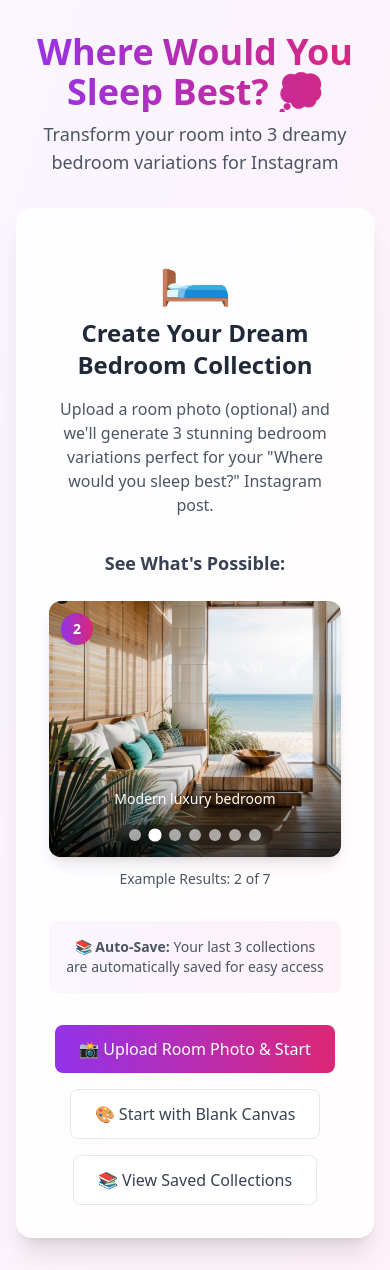
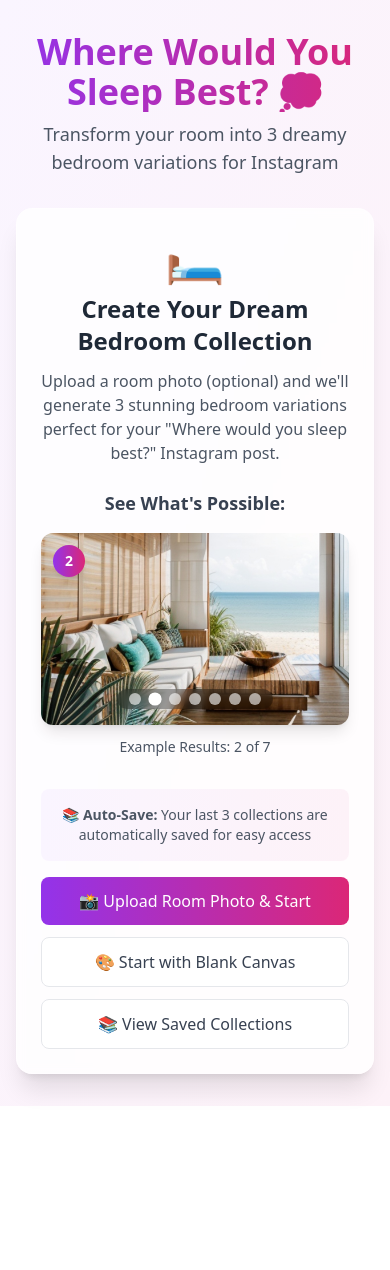
Before and after one commit to juniper285/amalgamate, a React (Vite) app: page / in a window 390 px wide. After the commit the page ends 1106 px from the top, so only its background shows below. Built offline with nearby package versions, Linux system fonts and the light colour scheme.

Commit message:
feat: modify ui

```diff
--- a/src/App.jsx
+++ b/src/App.jsx
@@ -101,44 +101,37 @@ function App() {
     {
       src: '/assets/bedroom-option-1-09eb45d2-756f-495f-b5b1-69d281b5e098.jpg',
       alt: 'Example bedroom design 1',
-      number: 1,
-      caption: 'Cozy bedroom with warm lighting'
+      number: 1
     },
     {
       src: '/assets/bedroom-option-2-1fea8d85-42ef-43bd-954e-61c7645280b8.jpg',
       alt: 'Example bedroom design 2',
-      number: 2,
-      caption: 'Modern luxury bedroom'
+      number: 2
     },
     {
       src: '/assets/bedroom-option-3-4de04b0a-4bac-4c22-acfd-36621740ede0.jpg',
       alt: 'Example bedroom design 3',
-      number: 3,
-      caption: 'Minimalist zen bedroom'
+      number: 3
     },
     {
       src: '/assets/bedroom-option-1-3853a65c-146e-4661-8f92-6104ffaa4bcd.jpg',
       alt: 'Example bedroom design 4',
-      number: 1,
-      caption: 'Fantasy magical bedroom'
+      number: 1
     },
     {
       src: '/assets/bedroom-option-1-404d235a-1998-4685-be3b-870be32451bf.jpg',
       alt: 'Example bedroom design 5',
-      number: 1,
-      caption: 'Tropical paradise bedroom'
+      number: 1
     },
     {
       src: '/assets/bedroom-option-3-f1c09598-89f4-42b9-8a40-85a12a2f5fa4.jpg',
       alt: 'Example bedroom design 6',
-      number: 3,
-      caption: 'Vintage romantic bedroom'
+      number: 3
     },
     {
       src: '/assets/bedroom-option-1-ee480cd8-3868-44c1-ae25-b3e076924d62.jpg',
       alt: 'Example bedroom design 7',
-      number: 1,
-      caption: 'Dreamy bedroom sanctuary'
+      number: 1
     }
   ];
 
@@ -249,53 +242,58 @@ function App() {
         </div>
 
         {/* Main Content */}
-        <div className="max-w-4xl mx-auto">
+        <div className="max-w-6xl mx-auto">
           {currentStep === 'welcome' && (
-            <div className="glass-card rounded-2xl p-8 text-center">
-              <div className="mb-8">
-                <div className="text-6xl mb-4">🛏️</div>
-                <h2 className="text-2xl font-bold mb-4 text-gray-800">
+            <div className="glass-card rounded-2xl p-6">
+              {/* Header Section - Compact */}
+              <div className="text-center mb-6">
+                <div className="text-5xl mb-3">🛏️</div>
+                <h2 className="text-2xl font-bold mb-3 text-gray-800">
                   Create Your Dream Bedroom Collection
                 </h2>
-                <p className="text-gray-600 mb-6 max-w-2xl mx-auto">
+                <p className="text-gray-600 text-base max-w-3xl mx-auto">
                   Upload a room photo (optional) and we'll generate 3 stunning bedroom variations
                   perfect for your "Where would you sleep best?" Instagram post.
                 </p>
               </div>
 
-              {/* Example Gallery Preview - moved up and made larger */}
-              <div className="mb-8">
-                <h3 className="text-lg font-semibold mb-6 text-gray-700 text-center">See What's Possible:</h3>
-                <div className="max-w-2xl mx-auto">
+              {/* Main Content Area - Side by Side Layout */}
+              <div className="grid lg:grid-cols-2 gap-8 items-start">
+                {/* Left Side - Example Gallery */}
+                <div>
+                  <h3 className="text-lg font-semibold mb-4 text-gray-700 text-center">See What's Possible:</h3>
                   <ExampleCarousel images={exampleImages} />
                 </div>
-              </div>
 
-              <div className="bg-gradient-to-r from-purple-50 to-pink-50 rounded-lg p-4 max-w-md mx-auto mb-8">
-                <p className="text-sm text-gray-600">
+                {/* Right Side - Actions */}
+                <div className="space-y-4">
+                  <div className="bg-gradient-to-r from-purple-50 to-pink-50 rounded-lg p-4">
+                    <p className="text-sm text-gray-600 text-center">
                       📚 <strong>Auto-Save:</strong> Your last 3 collections are automatically saved for easy access
                     </p>
                   </div>
 
-              <div className="space-y-4">
+                  <div className="space-y-3">
                     <button
                       onClick={() => setCurrentStep('upload')}
-                  className="btn-primary block mx-auto"
+                      className="btn-primary w-full"
                     >
                       📸 Upload Room Photo & Start
                     </button>
                     <button
                       onClick={() => setCurrentStep('typeSelection')}
-                  className="btn-secondary block mx-auto"
+                      className="btn-secondary w-full"
                     >
                       🎨 Start with Blank Canvas
                     </button>
                     <button
                       onClick={() => setCurrentStep('history')}
-                  className="btn-secondary block mx-auto"
+                      className="btn-secondary w-full"
                     >
                       📚 View Saved Collections
                     </button>
+                  </div>
+                </div>
               </div>
             </div>
           )}
@@ -304,6 +302,7 @@ function App() {
             <ImageUpload
               onImageUpload={handleImageUpload}
               onSkip={() => setCurrentStep('typeSelection')}
+              onBack={() => setCurrentStep('welcome')}
             />
           )}
 
--- a/src/components/ExampleCarousel.jsx
+++ b/src/components/ExampleCarousel.jsx
@@ -39,7 +39,7 @@ const ExampleCarousel = ({ images }) => {
   return (
     <div className="relative group">
       {/* Main carousel container */}
-      <div className="relative h-64 md:h-80 overflow-hidden rounded-xl shadow-lg">
+      <div className="relative h-48 md:h-56 overflow-hidden rounded-xl shadow-lg">
         <div
           className="flex transition-transform duration-500 ease-in-out h-full"
           style={{ transform: `translateX(-${currentIndex * 100}%)` }}
@@ -56,12 +56,6 @@ const ExampleCarousel = ({ images }) => {
               <div className="absolute top-3 left-3 bg-gradient-to-r from-purple-600 to-pink-600 text-white rounded-full w-8 h-8 flex items-center justify-center text-sm font-bold shadow-lg">
                 {image.number || index + 1}
               </div>
-              {/* Optional image caption */}
-              {image.caption && (
-                <div className="absolute bottom-0 left-0 right-0 bg-gradient-to-t from-black/70 to-transparent p-4 pb-12">
-                  <p className="text-white text-sm font-medium">{image.caption}</p>
-                </div>
-              )}
             </div>
           ))}
         </div>
@@ -88,7 +82,7 @@ const ExampleCarousel = ({ images }) => {
 
         {/* Progress indicators */}
         {images.length > 1 && (
-          <div className="absolute bottom-3 left-1/2 transform -translate-x-1/2 flex space-x-2 bg-black/30 px-3 py-1 rounded-full backdrop-blur-sm">
+          <div className="absolute bottom-4 left-1/2 transform -translate-x-1/2 flex space-x-2 bg-black/30 px-3 py-1 rounded-full backdrop-blur-sm">
             {images.map((_, index) => (
               <button
                 key={index}
--- a/src/components/ImageUpload.jsx
+++ b/src/components/ImageUpload.jsx
@@ -1,6 +1,6 @@
 import React, { useRef, useState } from 'react';
 
-const ImageUpload = ({ onImageUpload, onSkip }) => {
+const ImageUpload = ({ onImageUpload, onSkip, onBack }) => {
   const [dragActive, setDragActive] = useState(false);
   const [preview, setPreview] = useState(null);
   const [selectedFile, setSelectedFile] = useState(null);
@@ -69,6 +69,18 @@ const ImageUpload = ({ onImageUpload, onSkip }) => {
 
   return (
     <div className="glass-card rounded-2xl p-8">
+      {/* Back button */}
+      {onBack && (
+        <div className="mb-6">
+          <button
+            onClick={onBack}
+            className="flex items-center gap-2 text-gray-500 hover:text-gray-700 transition-colors duration-200"
+          >
+            ← Back to Home
+          </button>
+        </div>
+      )}
+
       <div className="text-center mb-6">
         <h2 className="text-2xl font-bold mb-2 text-gray-800">
           Upload Your Room Photo (Optional)
--- a/src/components/ShareModal.jsx
+++ b/src/components/ShareModal.jsx
@@ -92,7 +92,7 @@ const ShareModal = ({ image, onClose }) => {
       onClick={onClose}
     >
       <div
-        className="bg-white rounded-3xl max-w-2xl w-full shadow-2xl transform animate-in slide-in-from-bottom-8 duration-300 border border-white/20"
+        className="bg-white rounded-3xl max-w-4xl w-full shadow-2xl transform animate-in slide-in-from-bottom-8 duration-300 border border-white/20"
         onClick={(e) => e.stopPropagation()}
       >
         {/* Header with close button */}
@@ -113,7 +113,7 @@ const ShareModal = ({ image, onClose }) => {
               <img
                 src={image.url}
                 alt={`Bedroom option ${image.number}`}
-                className="w-72 h-72 object-cover rounded-2xl shadow-lg"
+                className="w-96 h-96 object-cover rounded-2xl shadow-lg"
               />
               <div className="absolute top-3 left-3 bg-gradient-to-r from-purple-600 to-pink-600 text-white rounded-full w-8 h-8 flex items-center justify-center text-sm font-bold shadow-lg">
                 {image.number}
@@ -122,7 +122,7 @@ const ShareModal = ({ image, onClose }) => {
           </div>
 
           {/* Content and actions section */}
-          <div className="flex-1 flex flex-col justify-between min-h-72">
+          <div className="flex-1 flex flex-col justify-between min-h-96">
             <div>
               {/* Title */}
               <h3 className="text-2xl font-bold mb-3 text-gray-900">
--- a/src/components/TypeSelector.jsx
+++ b/src/components/TypeSelector.jsx
@@ -305,14 +305,6 @@ const TypeSelector = ({ onTypeSelect, onBack, onCreateCustom }) => {
 
 
 
-      {/* Custom Option */}
-      <div className="glass-card rounded-xl p-4 mb-8 opacity-50">
-        <div className="text-center">
-          <div className="text-2xl mb-2">🎨</div>
-          <h3 className="font-bold text-gray-700">Custom Style</h3>
-          <p className="text-sm text-gray-500">Coming soon - describe your own style</p>
-        </div>
-      </div>
 
       <div className="flex justify-between items-center">
         <button
```
Lines whose indentation alone changed are shown as unchanged.
